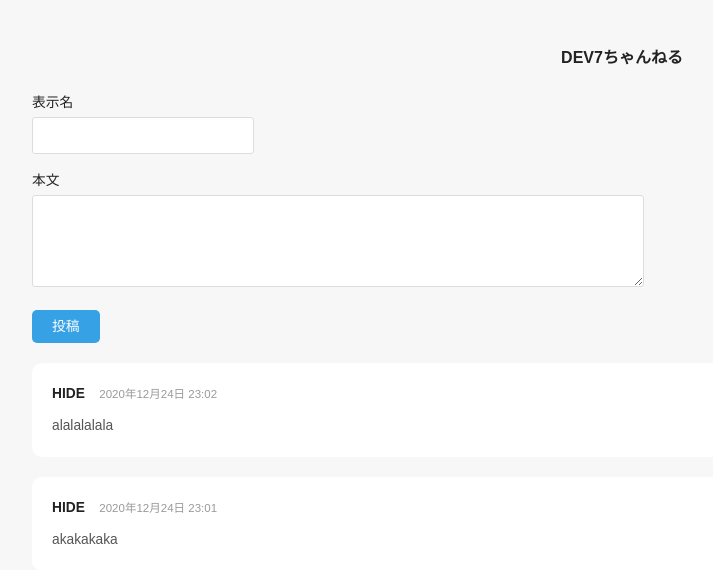
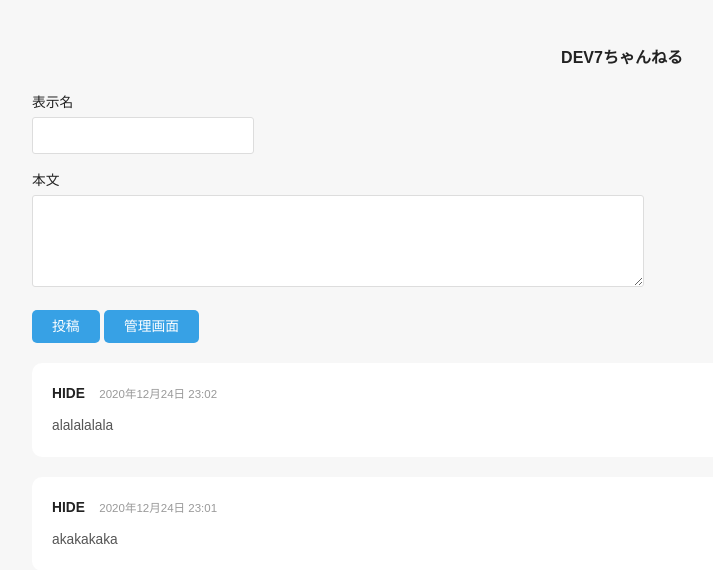
Before and after one commit to usagi-hide/08_01_dev7-channel-up-del, a PHP site: page / in a window 1280 px wide. Shown: the top 570 px of the page, without its empty margins (18-731 px from the left). Run offline with PHP 8.4, Linux system fonts and the light colour scheme; data comes from the database, SQL or seed files in the repository.

Commit message:
管理画面

```diff
--- a/index.php
+++ b/index.php
@@ -112,7 +112,9 @@ if ($mysqli->connect_errno) { // 接続エラーの確認
   <form method="post">
     <div>
       <label for="name">表示名</label>
-      <input id="name" type="text" name="name" value="<?php if (!empty($_SESSION['name'])) {echo $_SESSION['name'];} ?>">
+      <input id="name" type="text" name="name" value="<?php if (!empty($_SESSION['name'])) {
+                                                        echo $_SESSION['name'];
+                                                      } ?>">
     </div>
     <div>
       <label for="message">本文</label>
@@ -120,6 +122,8 @@ if ($mysqli->connect_errno) { // 接続エラーの確認
     </div>
     <div>
       <input type="submit" name="btn_submit" value="投稿">
+      <input type="button" value="管理画面" onClick="location.href='admin.php'">
+
     </div>
 
     <section>
--- a/style.css
+++ b/style.css
@@ -232,6 +232,19 @@ Common Style
       height: 70px;
     }
 
+    a {
+      appearance: none;
+      -webkit-appearance: none;
+      padding: 10px 20px;
+      color: #fff;
+      font-size: 86%;
+      line-height: 1.0em;
+      cursor: pointer;
+      border: none;
+      border-radius: 5px;
+      background-color: #37a1e5;
+    }
+
     input[type="submit"] {
       appearance: none;
       -webkit-appearance: none;
@@ -257,6 +270,23 @@ Common Style
 
     input[name=btn_logout]:hover {
       background-color: #777;
+    }
+
+    input[type="button"] {
+      appearance: none;
+      -webkit-appearance: none;
+      padding: 10px 20px;
+      color: #fff;
+      font-size: 86%;
+      line-height: 1.0em;
+      cursor: pointer;
+      border: none;
+      border-radius: 5px;
+      background-color: #37a1e5;
+    }
+    input[type=button]:hover,
+    button:hover {
+      background-color: #2392d8;
     }
 
     hr {
```
